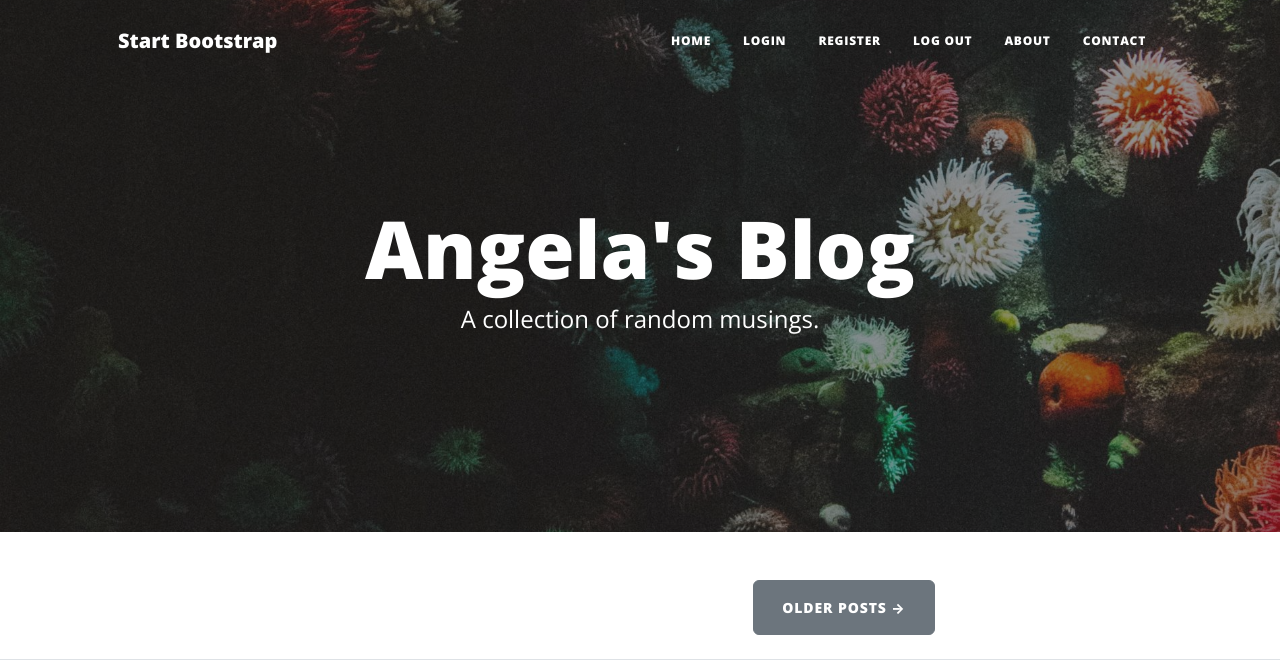
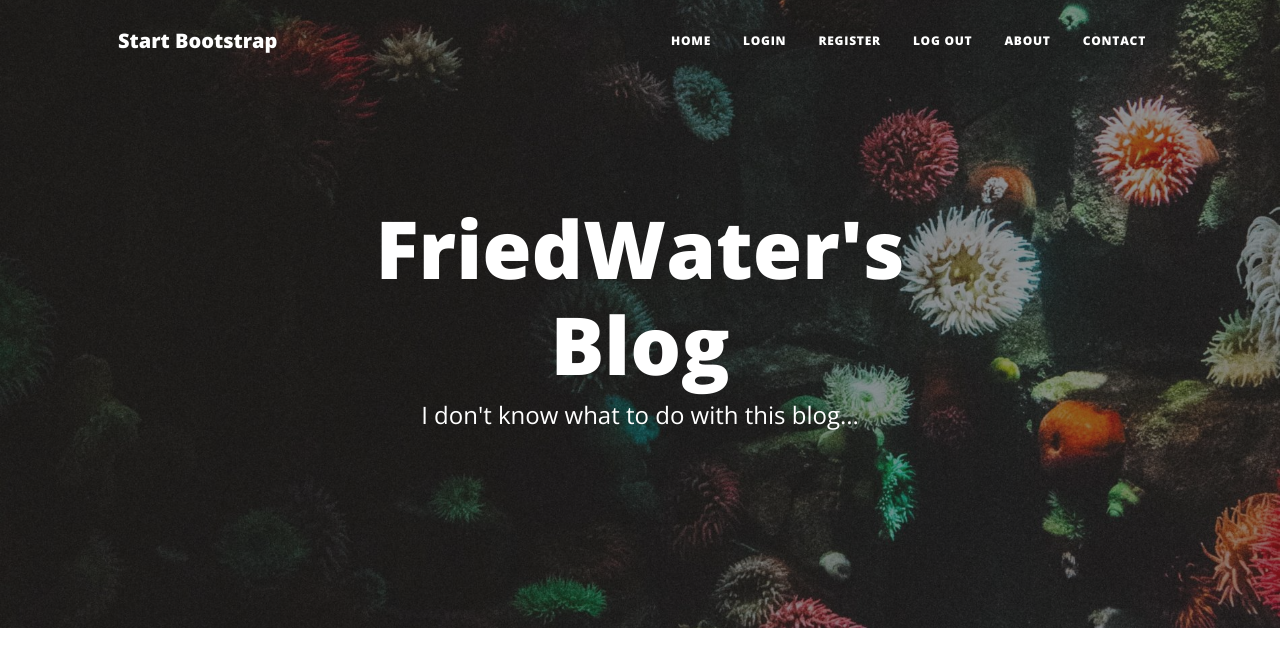
Before and after one commit to FriedWaterEnjoyer/IAccidentallyMadeAWebsite, a Flask app: page / in a window 1280 px wide. Shown: the top 668 px of the page. Run offline with Flask 3, Linux system fonts and the light colour scheme; some libraries are stand-ins or nearby versions.

Commit message:
Fix Header and Index

```diff
--- a/templates/header.html
+++ b/templates/header.html
@@ -8,7 +8,7 @@
     />
     <meta name="description" content="" />
     <meta name="author" content="" />
-    <title>Angela's Blog</title>
+    <title>FriedWater's Blog</title>
     {% block styles %}
     <!-- Load Bootstrap-Flask CSS here -->
     {{ bootstrap.load_css() }}
@@ -66,7 +66,6 @@
                 >Home</a
               >
             </li>
-            <!-- TODO: Only show Login/Register if user is logged out. Otherwise show "Log Out" -->
             {% if not logged_in %}
             <li class="nav-item">
               <a
--- a/templates/index.html
+++ b/templates/index.html
@@ -9,8 +9,8 @@
     <div class="row gx-4 gx-lg-5 justify-content-center">
       <div class="col-md-10 col-lg-8 col-xl-7">
         <div class="site-heading">
-          <h1>Angela's Blog</h1>
-          <span class="subheading">A collection of random musings.</span>
+          <h1>FriedWater's Blog</h1>
+          <span class="subheading">I don't know what to do with this blog...</span>
         </div>
       </div>
     </div>
```
